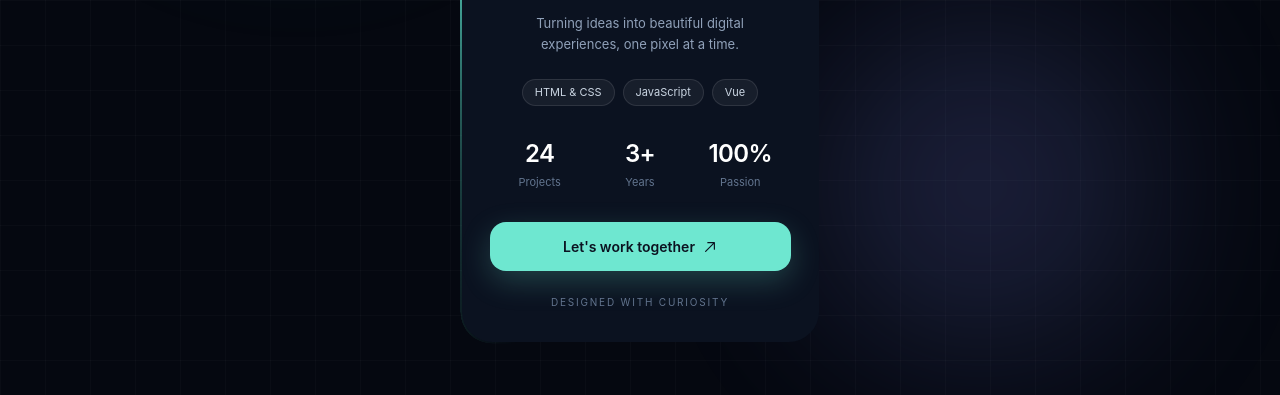
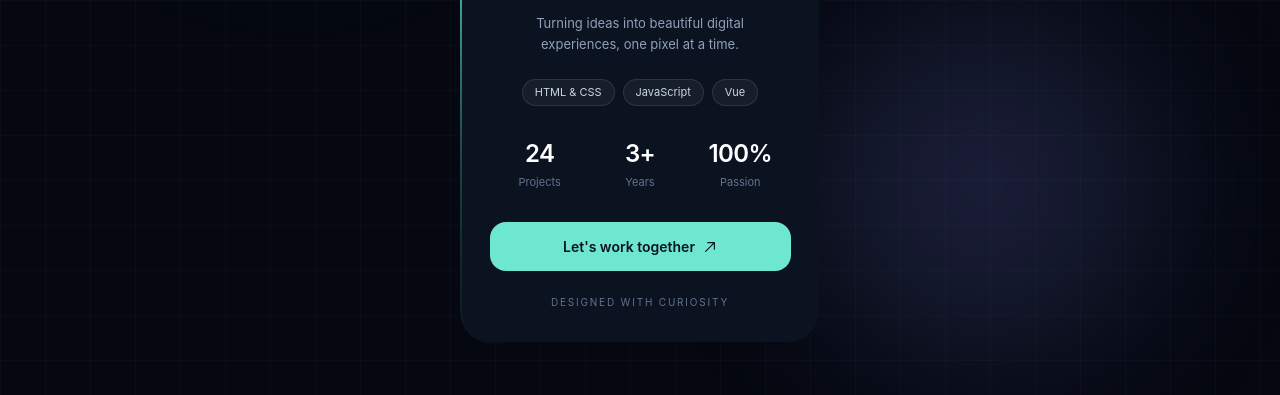
Before and after one commit to tunlinkyaw-gif/Card-Animation, a website: page index.html in a window 1280 px wide. Shown: the part 405-800 px from the top of the page. Drawn offline with Linux system fonts and the light colour scheme.

Commit message:
button design

```diff
--- a/index.html
+++ b/index.html
@@ -91,7 +91,7 @@
 
           <a
             href="#"
-            class="mt-8 flex w-full items-center justify-center gap-2 rounded-2xl bg-[#6ee7d0] py-3.5 text-[14px] font-semibold text-[#0b1220] shadow-[0_10px_30px_rgba(110,231,208,0.22)] transition hover:bg-[#7af0d8] hover:shadow-[0_12px_36px_rgba(110,231,208,0.32)]"
+            class="mt-8 flex w-full items-center justify-center gap-2 rounded-2xl bg-[#6ee7d0] py-3.5 text-[14px] font-semibold text-[#0b1220] shadow-none transition duration-200 hover:bg-[#7af0d8] hover:shadow-[0_4px_12px_rgba(110,231,208,0.45)]"
           >
             Let's work together
             <svg xmlns="http://www.w3.org/2000/svg" fill="none" viewBox="0 0 24 24" stroke-width="2" stroke="currentColor" class="size-3.5">
```
Also changed, not shown: src/output.css.
